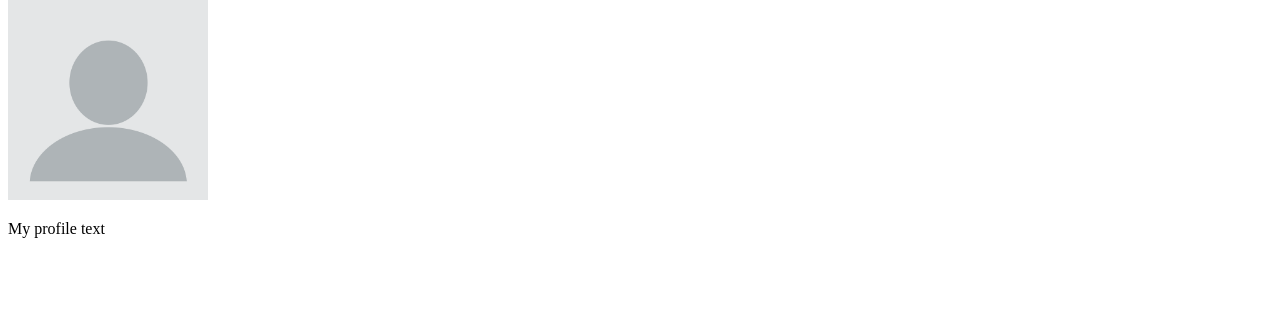
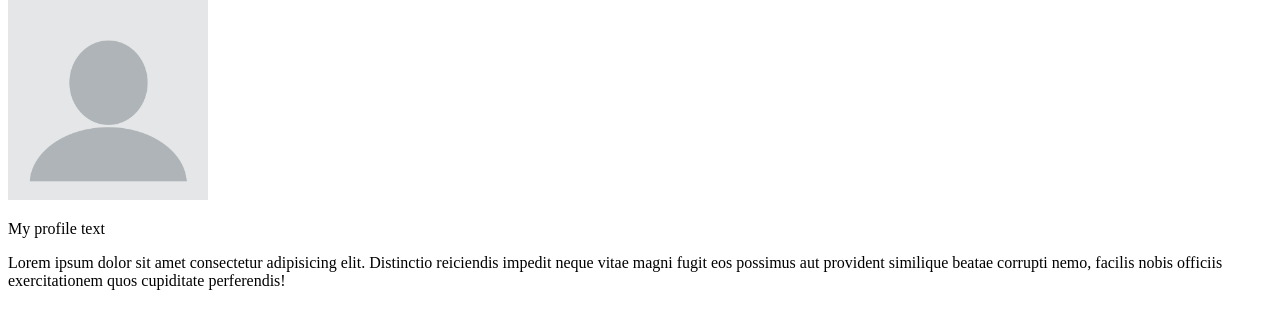
Before and after one commit to RAKESH-P13/FIRST_PROJECT, a plain HTML site: page index.html in a window 1280 px wide. Shown: the part 138-466 px from the top of the page. Drawn offline with Linux system fonts and the light colour scheme.

Commit message:
added paragraph

```diff
--- a/index.html
+++ b/index.html
@@ -10,5 +10,6 @@
     <h1>new name</h1>
     <img width="200px" src="profile.webp" alt="" srcset="">
     <p>My profile text</p>
+    <p>Lorem ipsum dolor sit amet consectetur adipisicing elit. Distinctio reiciendis impedit neque vitae magni fugit eos possimus aut provident similique beatae corrupti nemo, facilis nobis officiis exercitationem quos cupiditate perferendis!</p>
 </body>
 </html>
```
